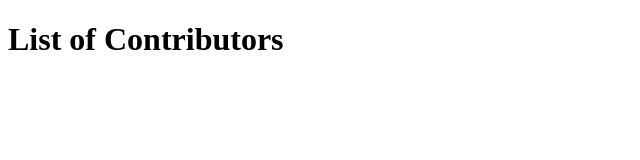
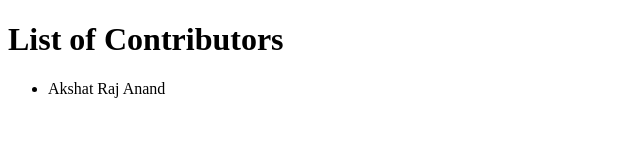
Before and after one commit to shrayansh95/First-timers, a plain HTML site: page index.html in a window 1280 px wide. Shown: the whole page, without its empty margins (0-640 px from the left). Drawn offline with Linux system fonts and the light colour scheme.

Commit message:
Added my name

```diff
--- a/index.html
+++ b/index.html
@@ -9,7 +9,8 @@
 <body>
     <h1>List of Contributors</h1>
     <ul>
+        <li>Akshat Raj Anand</li>
 
-    </ul>
+    </uk>
 </body>
 </html>
```
